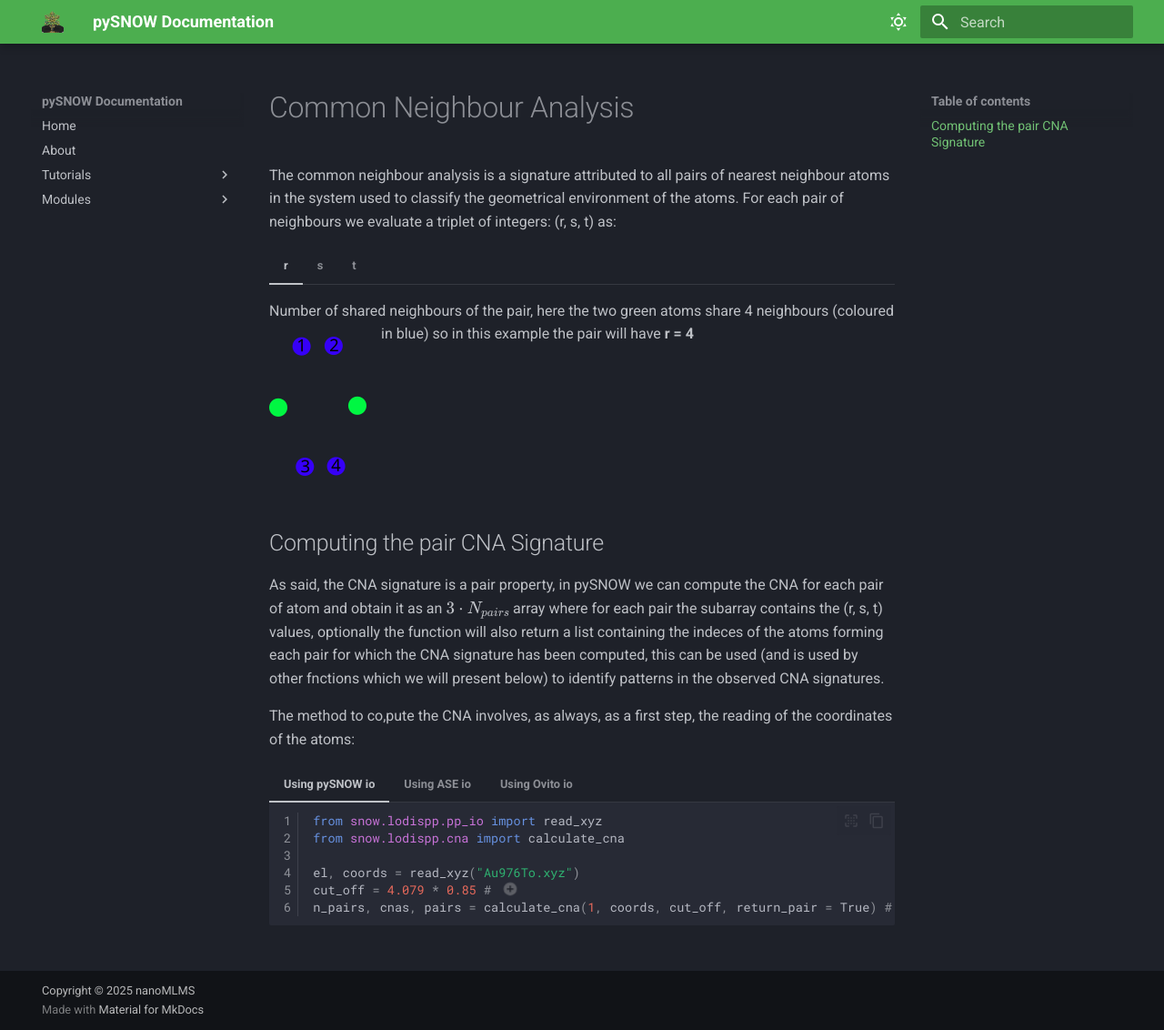
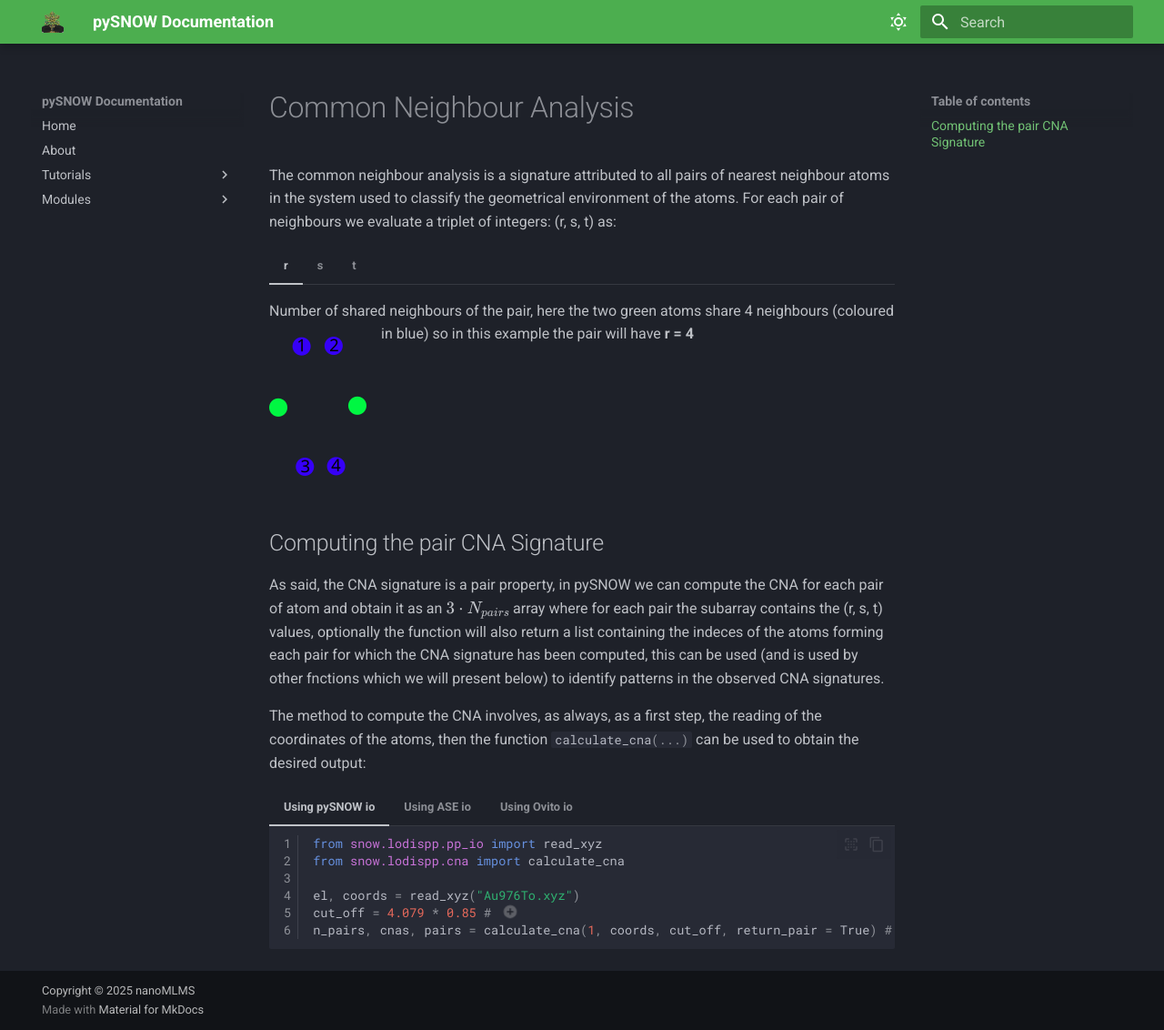
Before and after one commit to nanoMLMS/snowWiki, an MkDocs documentation site: the page built from docs/CNA.md, in a window 1280 px wide and 1132 px high. Shown: the whole window at 91% size. Built offline with MkDocs 1.6.1 and Material for MkDocs 9.7.7, drawn with Linux system fonts in a browser that asks for light colours; some of the changed lines change nothing that is shown.

Commit message:
CNA Figs

````diff
--- a/docs/CNA.md
+++ b/docs/CNA.md
@@ -22,7 +22,7 @@
 
 As said, the CNA signature is a pair property, in pySNOW we can compute the CNA for each pair of atom and obtain it as an $3\cdot N_{pairs}$ array where for each pair the subarray contains the (r, s, t) values, optionally the function will also return a list containing the indeces of the atoms forming each pair for which the CNA signature has been computed, this can be used (and is used by other fnctions which we will present below) to identify patterns in the observed CNA signatures.
 
-The method to co,pute the CNA involves, as always, as a first step, the reading of the coordinates of the atoms:
+The method to compute the CNA involves, as always, as a first step, the reading of the coordinates of the atoms, then the function `#!python calculate_cna(...)` can be used to obtain the desired output:
 
 === "Using pySNOW io"
 
@@ -56,3 +56,19 @@
     2. The first 1 is the index_frame placeholder. Setting *return_pair* to **True** will return the indeces of the atoms forming each pair
 
 === "Using Ovito io"
+
+    ```py linenums="1"
+    from from ovito.io import import_file
+
+    from snow.lodispp.cna import calculate_cna
+
+    pipeline = import_file("Au976To.xyz")
+
+    coords = nano.get_positions()
+
+    cut_off = 4.079 * 0.85 # (1)
+    n_pairs, cnas, pairs = calculate_cna(1, coords, cut_off, return_pair = True) # (2)
+    ```
+
+    1. Cutoff as 0.85*lattice parameter
+    2. The first 1 is the index_frame placeholder. Setting *return_pair* to **True** will return the indeces of the atoms forming each pair
````
